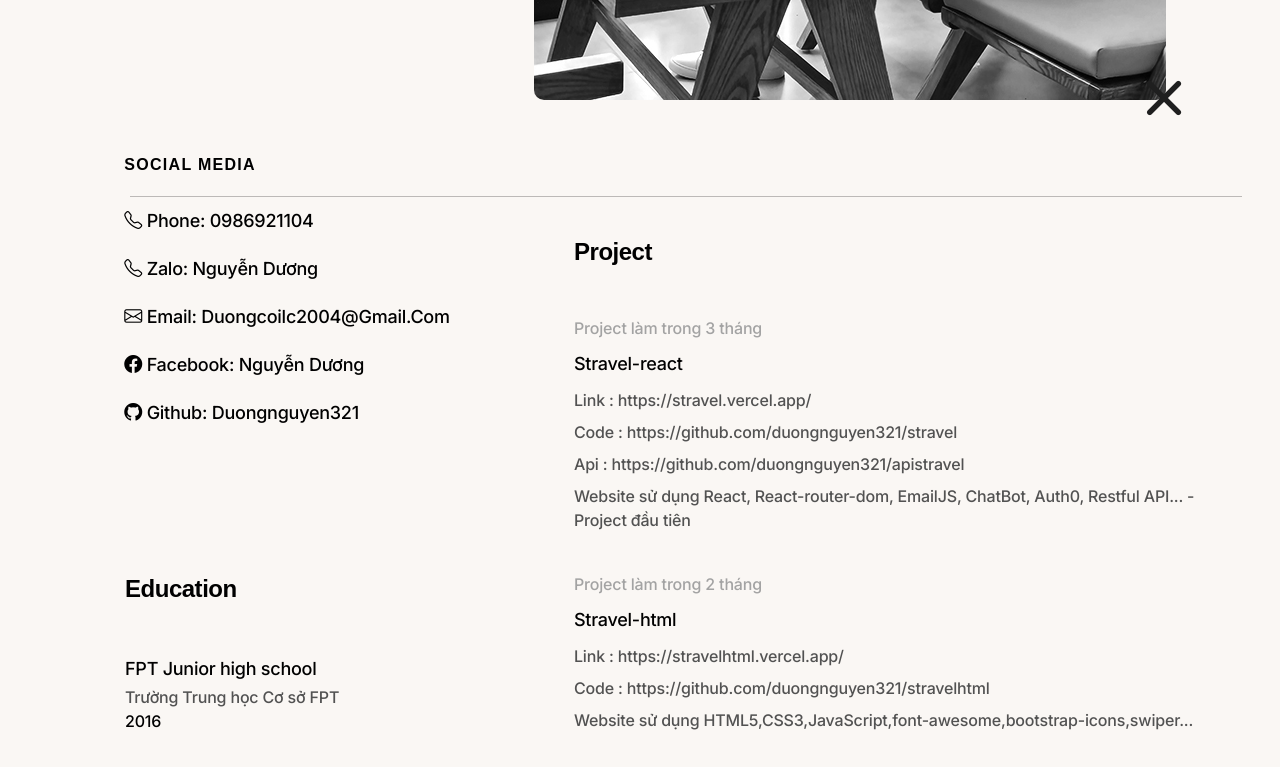
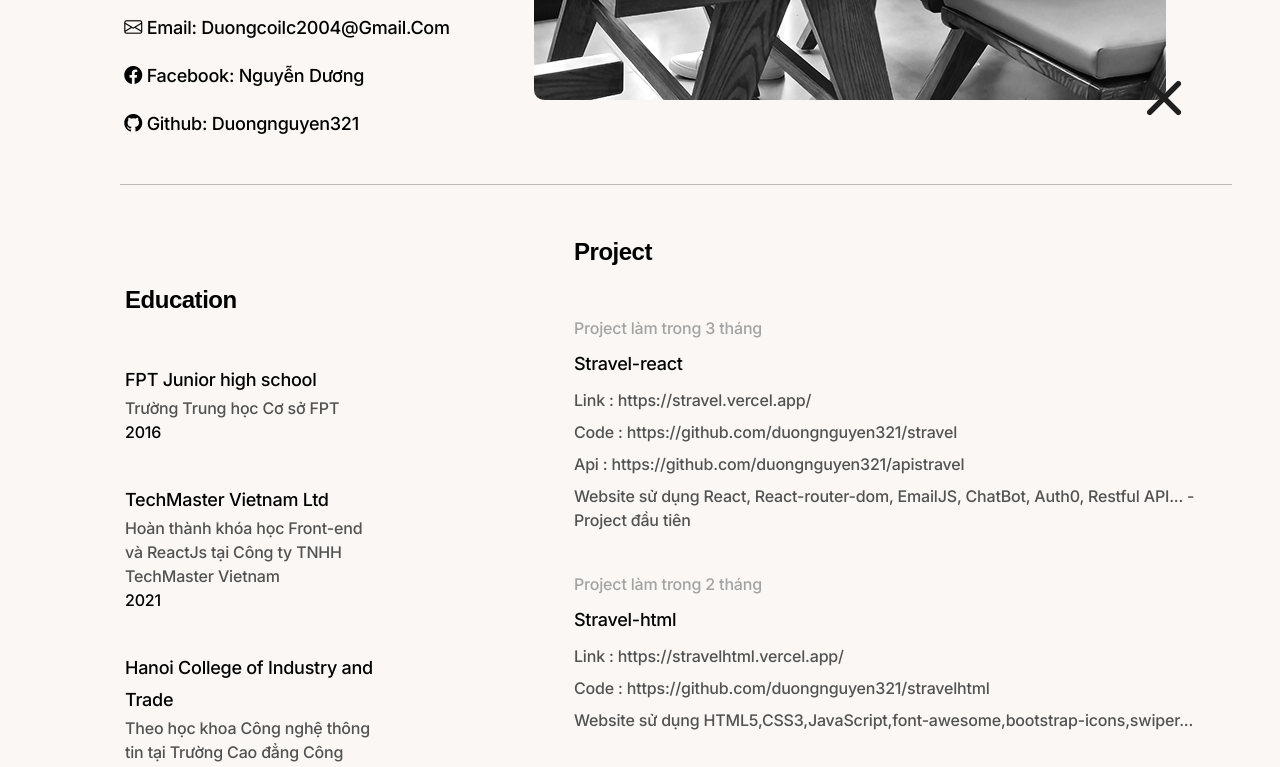
Before and after one commit to duongnguyen321/mypage, a React (Create React App) app: page / in a window 1280 px wide. Shown: the part 860-1627 px from the top of the page. Built offline with nearby package versions, Linux system fonts and the light colour scheme; a web font is replaced by a local one.

Commit message:
update code

```diff
--- a/src/style/Container.css
+++ b/src/style/Container.css
@@ -1,7 +1,8 @@
 .container {
+  position: relative;
   width: 100%;
   max-width: 1440px;
-  height: auto;
+  height: 2208px;
   background-color: var(--background);
   color: var(--neutral-900);
   display: flex;
@@ -10,13 +11,17 @@
   align-items: center;
   justify-content: flex-start;
   overflow: hidden;
-  padding: 0 0 40px;
+  padding: 0;
   margin-left: 0;
   margin-right: 0;
   border-radius: 20px;
+  z-index: -1;
 }
 .container .col1 {
   width: 574px;
+  position: absolute;
+  top: 0;
+  left: 0;
 }
 .col1 .social_media {
   display: flex;
@@ -64,14 +69,16 @@
   position: absolute;
   width: 1112px;
   height: 1px;
-  left: 130px;
-  top: 1056px;
+  left: 120px;
+  top: 348px;
   color: var(--neutral-900);
   margin: 0;
 }
 .container .col2 {
   width: calc(100% - 574px);
-  padding-top: 400px;
+  position: absolute;
+  top: 400px;
+  right: 0;
 }
 .col2 .projects {
   display: flex;
@@ -94,7 +101,7 @@
   width: 633px;
   height: auto;
 }
-.col2 .hobby{
+.col2 .hobby {
   display: flex;
   flex-direction: column;
   align-items: flex-start;
@@ -106,8 +113,8 @@
   left: 0px;
   top: 0px;
 }
-.hobby_title{
-  margin-top:40px;
+.hobby_title {
+  margin-top: 40px;
 }
 .hobby_item {
   display: flex;
```
